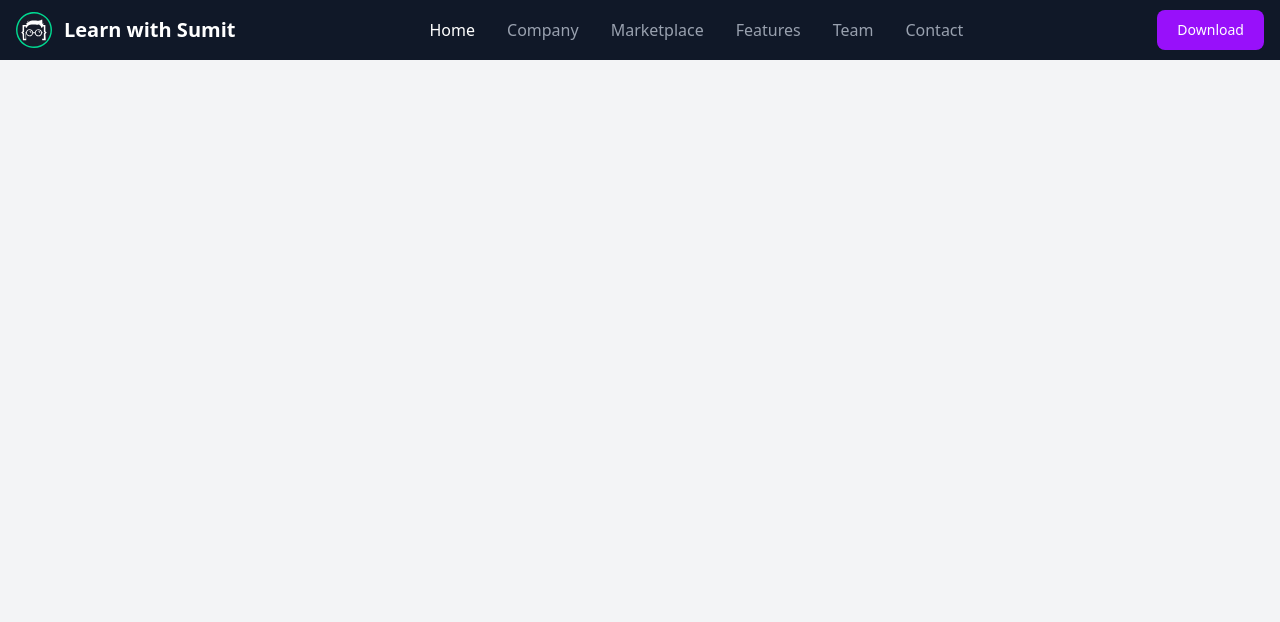
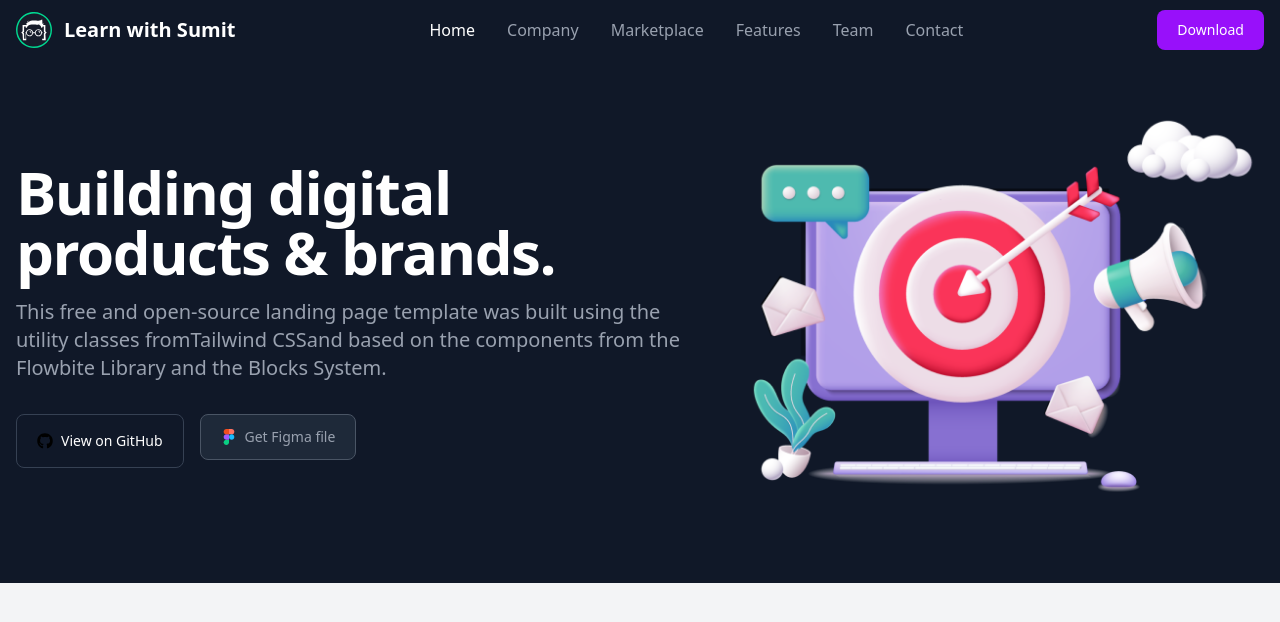
Before and after one commit to mr-jubayer/agency-landing-page, a React (Vite) app: page / in a window 1280 px wide. Shown: the top 622 px of the page. Built offline with nearby package versions, Linux system fonts and the light colour scheme.

Commit message:
hero section implemented with best aproach

```diff
--- a/src/App.jsx
+++ b/src/App.jsx
@@ -1,9 +1,11 @@
 import Header from "./components/header/Header";
+import Hero from "./components/hero/Hero";
 
 function App() {
   return (
     <div className="bg-gray-100 min-h-screen flex flex-col">
       <Header />
+      <Hero />
     </div>
   );
 }
--- a/src/components/Container.jsx
+++ /dev/null
@@ -1,8 +0,0 @@
-function Container({ children, className }) {
-  return (
-    <section className={`max-w-screen-xl px-4 mx-auto ${className}`}>
-      {children}
-    </section>
-  );
-}
-export default Container;
--- /dev/null
+++ b/src/components/hero/Hero.jsx
@@ -0,0 +1,14 @@
+import HeroContent from "./components/HeroContent";
+import HeroImage from "./components/HeroImage";
+
+function Hero() {
+  return (
+    <section className="bg-white dark:bg-gray-900">
+      <div className="grid max-w-screen-xl px-4 pt-20 pb-8 mx-auto lg:gap-8 xl:gap-0 lg:py-16 lg:grid-cols-12 lg:pt-28">
+        <HeroContent />
+        <HeroImage />
+      </div>
+    </section>
+  );
+}
+export default Hero;
--- /dev/null
+++ b/src/components/hero/components/HeroContent.jsx
@@ -0,0 +1,34 @@
+import Button from "../../ui/Button";
+import Figma from "../../ui/icons/Figma";
+import Github from "../../ui/icons/Github";
+
+function HeroContent() {
+  return (
+    <div className="mr-auto place-self-center lg:col-span-7">
+      <h1 className="max-w-2xl mb-4 text-4xl font-extrabold leading-none tracking-tight md:text-5xl xl:text-6xl dark:text-white">
+        Building digital <br />
+        products &amp; brands.
+      </h1>
+      <p className="max-w-2xl mb-6 font-light text-gray-500 lg:mb-8 md:text-lg lg:text-xl dark:text-gray-400">
+        This free and open-source landing page template was built using the
+        utility classes from
+        <a href="#" className="hover:underline">
+          Tailwind CSS
+        </a>
+        and based on the components from the Flowbite Library and the Blocks
+        System.
+      </p>
+      <div className="space-y-4 sm:flex sm:space-y-0 sm:space-x-4">
+        <Button variant="outline">
+          <Github />
+          View on GitHub
+        </Button>
+        <Button variant="ghost">
+          <Figma />
+          Get Figma file
+        </Button>
+      </div>
+    </div>
+  );
+}
+export default HeroContent;
--- /dev/null
+++ b/src/components/hero/components/HeroImage.jsx
@@ -0,0 +1,10 @@
+import heroImage from "../../../assets/hero.png";
+
+function HeroImage() {
+  return (
+    <div className="hidden lg:mt-0 lg:col-span-5 lg:flex">
+      <img src={heroImage} alt="hero image" />
+    </div>
+  );
+}
+export default HeroImage;
--- a/src/components/ui/Button.jsx
+++ b/src/components/ui/Button.jsx
@@ -1,15 +1,21 @@
 function Button({ className, children, variant, ...props }) {
   const classes = `
-  font-medium rounded-lg text-sm px-4 lg:px-5 py-2 lg:py-2.5 cursor-pointer ${className}
+  ${className}
 
    ${
      variant === "primary" &&
-     "text-white bg-purple-700 hover:bg-purple-800 focus:ring-4 focus:ring-purple-300  sm:mr-2 lg:mr-0 dark:bg-purple-600 dark:hover:bg-purple-700 focus:outline-none dark:focus:ring-purple-800"
+     " font-medium rounded-lg text-sm px-4 lg:px-5 py-2 lg:py-2.5 cursor-pointer text-white bg-purple-700 hover:bg-purple-800 focus:ring-4 focus:ring-purple-300  sm:mr-2 lg:mr-0 dark:bg-purple-600 dark:hover:bg-purple-700 focus:outline-none dark:focus:ring-purple-800"
    }
 
-  ${variant === "outline" && ""}
+  ${
+    variant === "outline" &&
+    "inline-flex items-center justify-center w-full px-5 py-3 text-sm font-medium text-center text-gray-900 border border-gray-200 rounded-lg sm:w-auto hover:bg-gray-100 focus:ring-4 focus:ring-gray-100 dark:text-white dark:border-gray-700 dark:hover:bg-gray-700 dark:focus:ring-gray-800"
+  }
 
-  ${variant === "ghost" && ""}
+  ${
+    variant === "ghost" &&
+    "inline-flex items-center justify-center w-full px-5 py-3 mb-2 mr-2 text-sm font-medium text-gray-900 bg-white border border-gray-200 rounded-lg sm:w-auto focus:outline-none hover:bg-gray-100 hover:text-blue-700 focus:z-10 focus:ring-4 focus:ring-gray-200 dark:focus:ring-gray-700 dark:bg-gray-800 dark:text-gray-400 dark:border-gray-600 dark:hover:text-white dark:hover:bg-gray-700"
+  }
         `;
   return (
     <button className={`${classes}`} {...props}>
--- /dev/null
+++ b/src/components/ui/icons/Figma.jsx
@@ -0,0 +1,48 @@
+function Figma() {
+  return (
+    <svg
+      className="w-4 h-4 mr-2"
+      id="Layer_1"
+      xmlns="http://www.w3.org/2000/svg"
+      viewBox="0 0 200 300"
+      width={1667}
+      height={2500}
+    >
+      <style
+        type="text/css"
+        dangerouslySetInnerHTML={{
+          __html:
+            "\n                                .st0 {\n                                    fill: #0acf83\n                                }\n\n                                .st1 {\n                                    fill: #a259ff\n                                }\n\n                                .st2 {\n                                    fill: #f24e1e\n                                }\n\n                                .st3 {\n                                    fill: #ff7262\n                                }\n\n                                .st4 {\n                                    fill: #1abcfe\n                                }\n                            ",
+        }}
+      />
+      <title>Figma.logo</title>
+      <desc>Created using Figma</desc>
+      <path
+        id="path0_fill"
+        className="st0"
+        d="M50 300c27.6 0 50-22.4 50-50v-50H50c-27.6 0-50 22.4-50 50s22.4 50 50 50z"
+      />
+      <path
+        id="path1_fill"
+        className="st1"
+        d="M0 150c0-27.6 22.4-50 50-50h50v100H50c-27.6 0-50-22.4-50-50z"
+      />
+      <path
+        id="path1_fill_1_"
+        className="st2"
+        d="M0 50C0 22.4 22.4 0 50 0h50v100H50C22.4 100 0 77.6 0 50z"
+      />
+      <path
+        id="path2_fill"
+        className="st3"
+        d="M100 0h50c27.6 0 50 22.4 50 50s-22.4 50-50 50h-50V0z"
+      />
+      <path
+        id="path3_fill"
+        className="st4"
+        d="M200 150c0 27.6-22.4 50-50 50s-50-22.4-50-50 22.4-50 50-50 50 22.4 50 50z"
+      />
+    </svg>
+  );
+}
+export default Figma;
--- /dev/null
+++ b/src/components/ui/icons/Github.jsx
@@ -0,0 +1,12 @@
+function GitHub() {
+  return (
+    <svg
+      className="w-4 h-4 mr-2 text-gray-500 dark:text-gray-400"
+      xmlns="http://www.w3.org/2000/svg"
+      viewBox="0 0 496 512"
+    >
+      <path d="M165.9 397.4c0 2-2.3 3.6-5.2 3.6-3.3.3-5.6-1.3-5.6-3.6 0-2 2.3-3.6 5.2-3.6 3-.3 5.6 1.3 5.6 3.6zm-31.1-4.5c-.7 2 1.3 4.3 4.3 4.9 2.6 1 5.6 0 6.2-2s-1.3-4.3-4.3-5.2c-2.6-.7-5.5.3-6.2 2.3zm44.2-1.7c-2.9.7-4.9 2.6-4.6 4.9.3 2 2.9 3.3 5.9 2.6 2.9-.7 4.9-2.6 4.6-4.6-.3-1.9-3-3.2-5.9-2.9zM244.8 8C106.1 8 0 113.3 0 252c0 110.9 69.8 205.8 169.5 239.2 12.8 2.3 17.3-5.6 17.3-12.1 0-6.2-.3-40.4-.3-61.4 0 0-70 15-84.7-29.8 0 0-11.4-29.1-27.8-36.6 0 0-22.9-15.7 1.6-15.4 0 0 24.9 2 38.6 25.8 21.9 38.6 58.6 27.5 72.9 20.9 2.3-16 8.8-27.1 16-33.7-55.9-6.2-112.3-14.3-112.3-110.5 0-27.5 7.6-41.3 23.6-58.9-2.6-6.5-11.1-33.3 2.6-67.9 20.9-6.5 69 27 69 27 20-5.6 41.5-8.5 62.8-8.5s42.8 2.9 62.8 8.5c0 0 48.1-33.6 69-27 13.7 34.7 5.2 61.4 2.6 67.9 16 17.7 25.8 31.5 25.8 58.9 0 96.5-58.9 104.2-114.8 110.5 9.2 7.9 17 22.9 17 46.4 0 33.7-.3 75.4-.3 83.6 0 6.5 4.6 14.4 17.3 12.1C428.2 457.8 496 362.9 496 252 496 113.3 383.5 8 244.8 8zM97.2 352.9c-1.3 1-1 3.3.7 5.2 1.6 1.6 3.9 2.3 5.2 1 1.3-1 1-3.3-.7-5.2-1.6-1.6-3.9-2.3-5.2-1zm-10.8-8.1c-.7 1.3.3 2.9 2.3 3.9 1.6 1 3.6.7 4.3-.7.7-1.3-.3-2.9-2.3-3.9-2-.6-3.6-.3-4.3.7zm32.4 35.6c-1.6 1.3-1 4.3 1.3 6.2 2.3 2.3 5.2 2.6 6.5 1 1.3-1.3.7-4.3-1.3-6.2-2.2-2.3-5.2-2.6-6.5-1zm-11.4-14.7c-1.6 1-1.6 3.6 0 5.9 1.6 2.3 4.3 3.3 5.6 2.3 1.6-1.3 1.6-3.9 0-6.2-1.4-2.3-4-3.3-5.6-2z" />
+    </svg>
+  );
+}
+export default GitHub;
```
